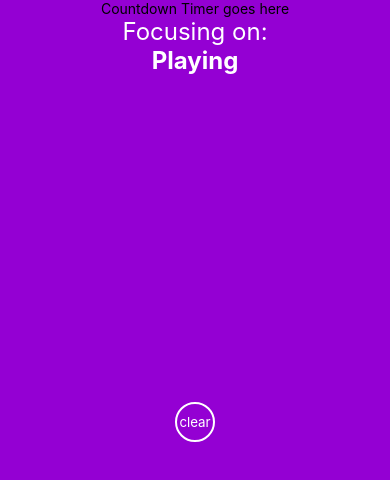
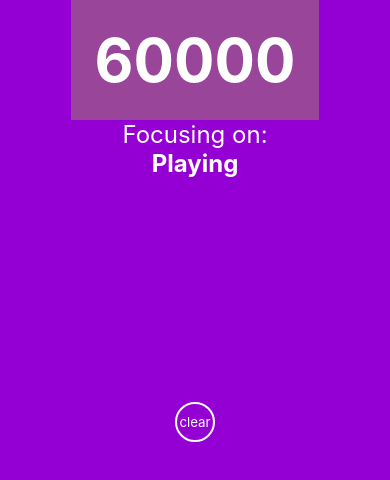
Before and after one commit to shazy89/FocusTime, a React Native app: screen / in a window 390 px wide. Shown: the top 480 px of the page. Built offline with nearby package versions, Linux system fonts and the light colour scheme.

Commit message:
count the minutes and seconts

```diff
--- /dev/null
+++ b/index.css
@@ -0,0 +1,3 @@
+.x {
+    color: rgba(166, 255, 0, 0.274);
+}
--- a/src/components/Countdown.js
+++ b/src/components/Countdown.js
@@ -1,12 +1,25 @@
-import React from "react";
+import React, { useState } from "react";
 import { StyleSheet, Text, View } from "react-native";
-
+import { fontSizes, paddingSizes } from "../utils/sizes";
+import { colors } from "../utils/colors";
 const minutesToMillis = (min) => min * 1000 * 60;
 //const formatTime
 const Countdown = ({ minutes = 20, isPaused }) => {
-  return <Text>Countdown Timer goes here</Text>;
+  const [millis, setMillis] = useState(minutesToMillis(1));
+  const minute = Math.floor(millis / 1000 / 60) % 60;
+  const seconds = Math.floor(millis / 1000) % 60;
+
+  return <Text style={styles.text}>{millis}</Text>;
 };
 
 export default Countdown;
 
-const styles = StyleSheet.create({});
+const styles = StyleSheet.create({
+  text: {
+    fontSize: fontSizes.xxxxl,
+    fontWeight: "bold",
+    padding: paddingSizes.lg,
+    backgroundColor: "rgba(166, 255, 0, 0.274)",
+    color: colors.white
+  }
+});
--- a/src/utils/sizes.js
+++ b/src/utils/sizes.js
@@ -3,19 +3,19 @@ export const fontSizes = {
   md: 16,
   lg: 24,
   xl: 32,
-  xxxxl: 80
+  xxxxl: 60
 };
 export const paddingSizes = {
   sm: 8,
   md: 16,
   lg: 24,
   xl: 32,
-  xxxxl: 80
+  xxxxl: 60
 };
 export const marginSizes = {
   sm: 8,
   md: 16,
   lg: 24,
   xl: 32,
-  xxxxl: 80
+  xxxxl: 60
 };
```
